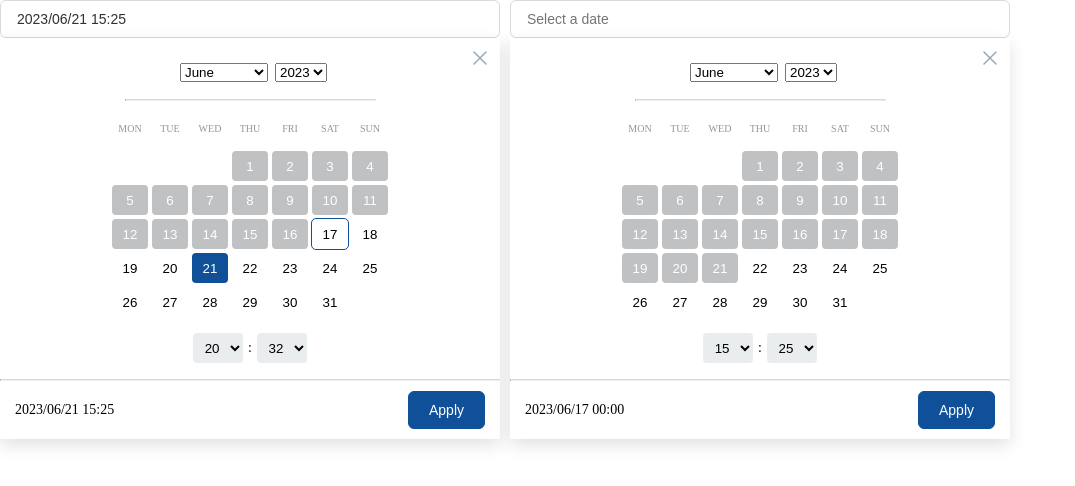
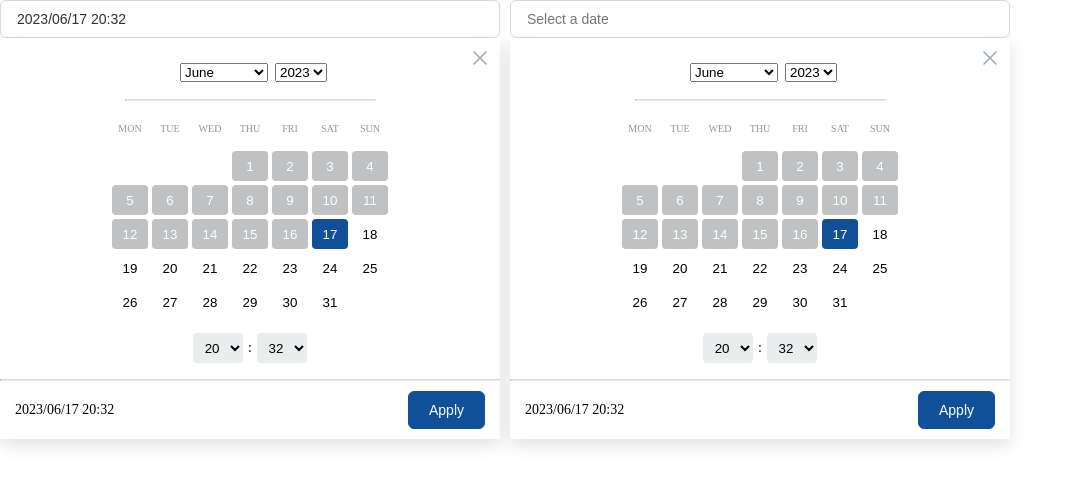
Before and after one commit to snigdho611/custom-react-datepicker, a React (Create React App) app: page / in a window 1280 px wide. Shown: the top 486 px of the page, without its empty margins (0-1075 px from the left). Built offline with nearby package versions, Linux system fonts and the light colour scheme.

Commit message:
Adding changes to state for time

```diff
--- a/src/App.tsx
+++ b/src/App.tsx
@@ -3,14 +3,8 @@ import Datepicker from "./components/Datepicker";
 import { IDate } from "interface";
 
 function App() {
-  // const [date, setDate] = useState<Date>();
-  const [start, setStart] = useState<Date | null>(new Date("2023-06-21 15:25:25"));
+  const [start, setStart] = useState<Date | null>(new Date());
   const [end, setEnd] = useState<Date | null>(null);
-
-  // useEffect(() => {
-  //   console.log("Start date:", start);
-  //   console.log("End date: ", end);
-  // }, [start, end]);
 
   return (
     <div style={{ display: "flex", gap: "10px" }}>
@@ -32,7 +26,7 @@ function App() {
           setEnd(date);
         }}
         // min={new Date(new Date().getTime() - 86400000)}
-        min={start ? new Date(start.getTime()) : null}
+        min={start ? new Date(start.getTime() - 86400000) : null}
       />
     </div>
   );
--- a/src/components/Datepicker/Header/index.tsx
+++ b/src/components/Datepicker/Header/index.tsx
@@ -36,13 +36,11 @@ const Header: React.FC<IHeaderProps> = ({
   ];
   const years = () => {
     const _: number[] = []
-    for (let index = 0; index < 9998; index++) {
+    for (let index = 1500; index < 2500; index++) {
       _.push(index);
     }
     return _;
   }
-
-  console.log(years())
 
   return (
     <div className="datepicker_modal_header">
@@ -54,9 +52,6 @@ const Header: React.FC<IHeaderProps> = ({
         <CloseIcon />
       </button>
       <div className="datepicker_modal_header_buttons">
-        {/* <button type="button" onClick={onPrev}>
-          <LeftArrow />
-        </button> */}
         <div className="datepicker_modal_header_buttons_display">
           <select
             name=""
--- a/src/components/Datepicker/Time/index.tsx
+++ b/src/components/Datepicker/Time/index.tsx
@@ -1,4 +1,5 @@
 import { ITimeProps } from "interface";
+import { arrayFill } from "utils";
 
 const DatepickerTime: React.FC<ITimeProps> = ({
   selected,
@@ -7,21 +8,6 @@ const DatepickerTime: React.FC<ITimeProps> = ({
   min = null,
   max = null,
 }) => {
-  const hours_ = () => {
-    const minHours = [];
-    for (let i = min ? min.getHours() : 0; i < 24; i++) {
-      minHours.push(i);
-    }
-    return minHours;
-  };
-
-  const minutes_ = () => {
-    const minMinutes = [];
-    for (let i = min ? min.getMinutes() : 0; i < 60; i++) {
-      minMinutes.push(i);
-    }
-    return minMinutes;
-  };
 
   return (
     <div className="datepicker_modal_time">
@@ -29,7 +15,7 @@ const DatepickerTime: React.FC<ITimeProps> = ({
         onChange={(e) => onTimeClickHour(parseInt(e.target.value))}
         defaultValue={selected.hours}
       >
-        {hours_().map((hour) => (
+        {arrayFill(min? selected.hours : 0, 24).map((hour) => (
           <option key={hour} value={hour}>
             {hour < 10 ? "0" + hour : hour}
           </option>
@@ -40,7 +26,7 @@ const DatepickerTime: React.FC<ITimeProps> = ({
         onChange={(e) => onTimeClickMinute(parseInt(e.target.value))}
         defaultValue={selected.minutes}
       >
-        {minutes_().map((minute) => (
+        {arrayFill(0, 60).map((minute) => (
           <option key={minute} value={minute}>
             {minute < 10 ? "0" + minute : minute}
           </option>
--- a/src/components/Datepicker/index.tsx
+++ b/src/components/Datepicker/index.tsx
@@ -5,6 +5,7 @@ import Time from "./Time";
 import Calendar from "./Calendar";
 import Header from "./Header";
 import Footer from "./Footer";
+import { arrayFill } from "utils";
 
 const Datepicker: React.FC<IDatepickerProps> = ({
   width,
@@ -18,15 +19,16 @@ const Datepicker: React.FC<IDatepickerProps> = ({
   const currentMonth = new Date().getMonth();
   const currentDate = new Date().getDate();
   const currentHour = new Date().getHours();
-  const currentMinute = new Date().getMinutes();
+  const currentMinutes = new Date().getMinutes();
   const currentSeconds = new Date().getSeconds();
 
   const [menuDisplayDate, setMenuDisplayDate] = useState<IDate>({
     date: value ? new Date(value).getDate() : currentDate,
     month: value ? new Date(value).getMonth() : currentMonth,
     year: value ? new Date(value).getFullYear() : currentYear,
-    hours: value ? new Date(value).getHours() : 0,
-    minutes: value ? new Date(value).getMinutes() : 0,
+    hours: value ? new Date(value).getHours() : currentHour,
+    minutes: value ? new Date(value).getMinutes() : currentMinutes,
+    seconds: value ? new Date(value).getSeconds() : currentSeconds,
   });
   const [selectedDate, setSelectedDate] = useState<IDate | null>(
     value
@@ -34,8 +36,9 @@ const Datepicker: React.FC<IDatepickerProps> = ({
           date: value ? new Date(value).getDate() : currentDate,
           month: value ? new Date(value).getMonth() : currentMonth,
           year: value ? new Date(value).getFullYear() : currentYear,
-          hours: value ? new Date(value).getHours() : 0,
-          minutes: value ? new Date(value).getMinutes() : 0,
+          hours: value ? new Date(value).getHours() : currentHour,
+          minutes: value ? new Date(value).getMinutes() : currentMinutes,
+          seconds: value ? new Date(value).getSeconds() : currentSeconds,
         }
       : null
   );
@@ -44,7 +47,7 @@ const Datepicker: React.FC<IDatepickerProps> = ({
     month: currentMonth,
     year: currentYear,
     hours: currentHour,
-    minutes: currentMinute,
+    minutes: currentMinutes,
     seconds: currentSeconds,
   });
   const menuRef = useRef<HTMLDivElement | null>(null);
@@ -69,11 +72,9 @@ const Datepicker: React.FC<IDatepickerProps> = ({
 
     const handleClickOutside = (event: Event) => {
       if (inputRef.current && inputRef.current.contains(event.target as Node)) {
-        console.log("Mouse event detected, open or close menu");
         setOpen(!open);
       }
       if (open && menuRef.current && !menuRef.current.contains(event.target as Node)) {
-        console.log("Mouse event detected, close menu");
         setOpen(false);
       }
     };
@@ -95,11 +96,29 @@ const Datepicker: React.FC<IDatepickerProps> = ({
         year: new Date(value).getFullYear(),
         hours: new Date(value).getHours(),
         minutes: new Date(value).getMinutes(),
+        seconds: new Date(value).getSeconds()
       });
     } else {
       setSelectedDate(null);
     }
   }, [value]);
+
+
+  useEffect(() => {
+    console.log(menuDisplayDate)
+    if(min){
+      if(menuDisplayDate?.date === new Date(new Date(min).getTime() + 86400000).getDate() ){
+        setMenuDisplayDate((prevState)=>({...prevState, hours: new Date(new Date(min).getTime() + 86400000).getHours()}))
+        // setMinutes(arrayFill(new Date(new Date(min).getTime() + 86400000).getMinutes(), 60))
+        // setHours(arrayFill(new Date(new Date(min).getTime() + 86400000).getHours(), 24))
+        // setMinutes(arrayFill(new Date(new Date(min).getTime() + 86400000).getMinutes(), 60))
+      }else{
+        setMenuDisplayDate((prevState)=>({...prevState, hours: new Date().getHours()}))
+        // ()
+        // setMinutes(arrayFill(0, 60))
+      }
+    }
+  }, [menuDisplayDate?.date, menuDisplayDate?.month, min, max])
 
   const onNext = () => {
     if (menuDisplayDate.month === 11) {
@@ -111,7 +130,6 @@ const Datepicker: React.FC<IDatepickerProps> = ({
       }));
     }
 
-    console.log(selected)
 
     return setMenuDisplayDate((prevState) => ({
       ...prevState,
--- a/src/interface/index.ts
+++ b/src/interface/index.ts
@@ -4,9 +4,9 @@ export interface IDate {
   date: number;
   month: number;
   year: number;
-  hours?: number;
-  minutes?: number;
-  seconds?: number;
+  hours: number;
+  minutes: number;
+  seconds: number;
 }
 
 export interface IDatepickerProps {
--- /dev/null
+++ b/src/utils/index.ts
@@ -0,0 +1,7 @@
+export const arrayFill = (start: number, end: number) => {
+    const arr: number[] = [];
+    for (let index = start; index < end; index+=1) {
+        arr.push(index)
+    }
+    return arr;
+}
```
